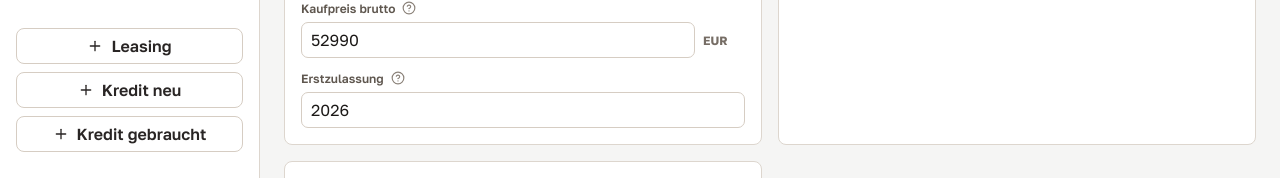
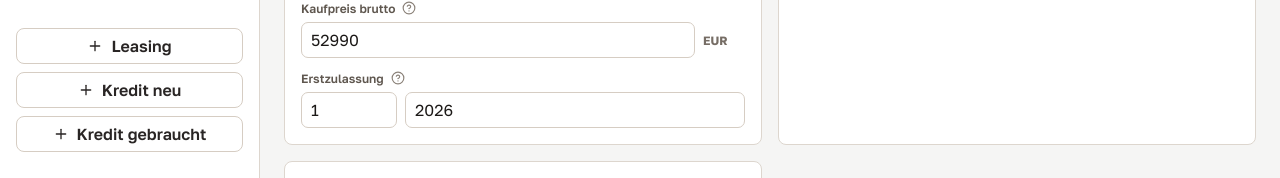
Before and after one commit to levrom/felev-ev-compare, a React (Vite) app: page / in a window 1280 px wide. Shown: the part 547-725 px from the top of the page. Built offline with nearby package versions, Linux system fonts and the light colour scheme.

Commit message:
Add registration month to monthly compare

```diff
--- a/src/App.tsx
+++ b/src/App.tsx
@@ -110,6 +110,7 @@ const UI_TEXT = {
       purchasePriceGross: "Kaufpreis brutto",
       vatRate: "USt-Satz",
       usedVatMode: "USt bei Gebrauchtwagen",
+      firstRegistrationMonth: "Erstzulassung Monat",
       firstRegistrationYear: "Erstzulassung",
       afaYears: "AfA-Jahre",
       privateUseMethod: "Methode Privatnutzung",
@@ -219,6 +220,7 @@ const UI_TEXT = {
       purchasePriceGross: "Gesamter Kaufpreis brutto vor Finanzierung. Daraus kommen Cashflow und Vorsteuerlogik.",
       vatRate: "Globaler USt-Satz für Brutto-Netto-Aufteilung und Vorsteuerabzug.",
       usedVatMode: "Steuerlogik für Gebrauchtwagen, wenn keine abziehbare USt vorliegt.",
+      firstRegistrationMonth: "Monat der Erstzulassung. Er gehört mit dem Jahr zur Datumsbasis für Monatsansichten und das Gebrauchtwagenalter.",
       firstRegistrationYear: "Dient zur Ableitung des Fahrzeugalters für Gebrauchtwagen.",
       afaYears: "Globaler AfA-Zeitraum, der die Abschreibungsdauer bestimmt.",
       privateUseMethod: "Wählt zwischen BEV-Regel und manuellem Satz. Das beeinflusst nur den geldwerten Vorteil.",
@@ -325,6 +327,7 @@ const UI_TEXT = {
       purchasePriceGross: "Purchase price gross",
       vatRate: "VAT rate",
       usedVatMode: "Used VAT mode",
+      firstRegistrationMonth: "First registration month",
       firstRegistrationYear: "First registration",
       afaYears: "Afa years",
       privateUseMethod: "Private-use method",
@@ -434,6 +437,7 @@ const UI_TEXT = {
       purchasePriceGross: "Total gross purchase price before financing. It feeds cash out and VAT split logic.",
       vatRate: "Global VAT rate used for gross/net split and input VAT recovery.",
       usedVatMode: "Tax mode for used cars when no deductible VAT is available.",
+      firstRegistrationMonth: "Month of first registration. Paired with the year for monthly compare labels and used-car age.",
       firstRegistrationYear: "Used-car age comes from this year.",
       afaYears: "Global depreciation horizon used for AfA.",
       privateUseMethod: "Chooses between the BEV rule and a manual rate. It only affects the private-use benefit.",
@@ -540,6 +544,7 @@ const UI_TEXT = {
       purchasePriceGross: "Цена покупки gross",
       vatRate: "Ставка НДС",
       usedVatMode: "НДС для б/у",
+      firstRegistrationMonth: "Месяц первой регистрации",
       firstRegistrationYear: "Первая регистрация",
       afaYears: "Годы AfA",
       privateUseMethod: "Метод личного использования",
@@ -649,6 +654,7 @@ const UI_TEXT = {
       purchasePriceGross: "Итоговая цена покупки до финансирования. От нее считаются cash out и НДС.",
       vatRate: "Глобальная ставка НДС для разложения gross/net и Vorsteuer.",
       usedVatMode: "Налоговый режим для б/у авто, если входной НДС не вычитается.",
+      firstRegistrationMonth: "Месяц первой регистрации. Вместе с годом он задаёт дату для месячной таблицы и возраста авто.",
       firstRegistrationYear: "Из этого года считается возраст авто.",
       afaYears: "Глобальный срок AfA для амортизации покупки.",
       privateUseMethod: "Выбирает между правилом BEV и ручным процентом. Влияет только на private-use benefit.",
@@ -738,6 +744,12 @@ function normalizeMonthKey(value: unknown, fallback = currentMonthKey()) {
   if (typeof value !== "string") return fallback;
   const trimmed = value.trim();
   return /^\d{4}-\d{2}$/.test(trimmed) ? trimmed : fallback;
+}
+
+function formatMonthKey(year: number, month: number) {
+  const normalizedYear = Number.isFinite(year) ? Math.round(year) : new Date().getFullYear();
+  const normalizedMonth = Math.max(1, Math.min(12, Math.round(Number.isFinite(month) ? month : 1)));
+  return `${normalizedYear}-${String(normalizedMonth).padStart(2, "0")}`;
 }
 
 function addMonthsToMonthKey(monthKey: string, offset: number) {
@@ -870,6 +882,61 @@ function MonthField({
         value={value}
         onChange={(event) => onChange(event.target.value)}
       />
+    </div>
+  );
+}
+
+function MonthYearField({
+  label,
+  monthValue,
+  yearValue,
+  onMonthChange,
+  onYearChange,
+  help,
+}: {
+  label: string;
+  monthValue: number;
+  yearValue: number;
+  onMonthChange: (value: number) => void;
+  onYearChange: (value: number) => void;
+  help?: string;
+}) {
+  const monthId = useId();
+  const yearId = useId();
+  return (
+    <div className="field">
+      <div className="fieldLabelRow">
+        <label>{label}</label>
+        {help ? <TooltipButton help={help} label={label} /> : null}
+      </div>
+      <div className="datePair">
+        <input
+          id={monthId}
+          type="number"
+          min={1}
+          max={12}
+          step={1}
+          inputMode="numeric"
+          value={Number.isFinite(monthValue) ? monthValue : 1}
+          onChange={(event) => {
+            const next = Number(event.target.value);
+            onMonthChange(Number.isFinite(next) ? Math.max(1, Math.min(12, Math.round(next))) : 1);
+          }}
+          aria-label={`${label} month`}
+        />
+        <input
+          id={yearId}
+          type="number"
+          step={1}
+          inputMode="numeric"
+          value={Number.isFinite(yearValue) ? yearValue : new Date().getFullYear()}
+          onChange={(event) => {
+            const next = Number(event.target.value);
+            onYearChange(Number.isFinite(next) ? Math.round(next) : new Date().getFullYear());
+          }}
+          aria-label={`${label} year`}
+        />
+      </div>
     </div>
   );
 }
@@ -1071,6 +1138,7 @@ function normalizeAppStateFromInput(raw: unknown): AppState {
         purchasePriceGross: finiteNumber(scenario.car.purchasePriceGross, 0),
         vatRate: settings.vatRate,
         vatMode: scenario.kind === "credit-used" ? settings.usedVatMode : "regular",
+        firstRegistrationMonth: Math.max(1, Math.min(12, Math.round(finiteNumber(scenario.car.firstRegistrationMonth, 1)))),
         firstRegistrationYear: finiteNumber(scenario.car.firstRegistrationYear, new Date().getFullYear()),
         afaYears: settings.afaYears,
         privateUseMethod: scenario.car.privateUseMethod ?? "auto-bev",
@@ -1180,6 +1248,7 @@ function newScenario(kind: ScenarioKind, ui: UiText = UI_TEXT.de, settings: TaxS
     purchasePriceGross: kind === "credit-used" ? 35000 : 55000,
     vatRate: settings.vatRate,
     vatMode: kind === "credit-used" ? settings.usedVatMode : "regular",
+    firstRegistrationMonth: 1,
     firstRegistrationYear: kind === "credit-used" ? 2023 : 2026,
     afaYears: settings.afaYears,
     privateUseMethod: "auto-bev",
@@ -1372,14 +1441,14 @@ function CompareModal({
   open,
   scenarios,
   results,
-  settings,
+  comparisonStartMonth,
   onClose,
   ui,
 }: {
   open: boolean;
   scenarios: ScenarioInput[];
   results: ScenarioResult[];
-  settings: TaxSettings;
+  comparisonStartMonth: string;
   onClose: () => void;
   ui: UiText;
 }) {
@@ -1389,7 +1458,7 @@ function CompareModal({
   const maxYears = Math.max(...results.map((result) => result.years.length), 0);
   const maxMonths = Math.max(...results.map((result) => result.months.length), 0);
   const rowCount = compareMode === "year" ? maxYears : maxMonths;
-  const comparisonStartMonth = normalizeMonthKey(settings.comparisonStartMonth);
+  const comparisonStartMonthKey = normalizeMonthKey(comparisonStartMonth);
   const totalRows: Array<[string, (result: ScenarioResult) => string]> = [
     [ui.compareRows.afterTaxMonth, (result) => eur(result.afterTaxMonthlyEquivalent)],
     [ui.compareRows.totalGross, (result) => eur(result.totalGrossCashOut)],
@@ -1453,7 +1522,7 @@ function CompareModal({
                     const rowLabel =
                       compareMode === "year"
                         ? String(rowNumber)
-                        : `${rowNumber} - ${addMonthsToMonthKey(comparisonStartMonth, rowNumber - 1)}`;
+                        : `${rowNumber} - ${addMonthsToMonthKey(comparisonStartMonthKey, rowNumber - 1)}`;
                     return (
                       <tr key={rowNumber}>
                         <td>{rowLabel}</td>
@@ -1614,10 +1683,20 @@ function ScenarioEditor({
               suffix="EUR"
               help={ui.help.purchasePriceGross}
             />
-            <NumberField
+            <MonthYearField
               label={ui.fields.firstRegistrationYear}
-              value={selected.car.firstRegistrationYear}
-              onChange={(firstRegistrationYear) =>
+              monthValue={selected.car.firstRegistrationMonth ?? 1}
+              yearValue={selected.car.firstRegistrationYear}
+              onMonthChange={(firstRegistrationMonth) =>
+                onUpdateScenario({
+                  ...selected,
+                  car: {
+                    ...selected.car,
+                    firstRegistrationMonth,
+                  },
+                })
+              }
+              onYearChange={(firstRegistrationYear) =>
                 onUpdateScenario({
                   ...selected,
                   car: {
@@ -1626,7 +1705,7 @@ function ScenarioEditor({
                   },
                 })
               }
-              help={ui.help.firstRegistrationYear}
+              help={ui.help.firstRegistrationMonth}
             />
           </div>
         </section>
@@ -2062,6 +2141,12 @@ export default function App() {
     [state.scenarios, state.settings],
   );
   const selectedResult = results.find((result) => result.id === selected?.id);
+  const selectedComparisonStartMonth =
+    state.settings.comparisonStartMonth !== DEFAULT_TAX_SETTINGS.comparisonStartMonth
+      ? normalizeMonthKey(state.settings.comparisonStartMonth)
+      : selected && Number.isFinite(selected.car.firstRegistrationYear) && Number.isFinite(selected.car.firstRegistrationMonth)
+        ? formatMonthKey(selected.car.firstRegistrationYear, selected.car.firstRegistrationMonth)
+        : state.settings.comparisonStartMonth;
 
   function updateScenario(next: ScenarioInput) {
     setState((current) => ({
@@ -2278,7 +2363,7 @@ export default function App() {
         open={compareOpen}
         scenarios={state.scenarios}
         results={results}
-        settings={state.settings}
+        comparisonStartMonth={selectedComparisonStartMonth}
         onClose={() => setCompareOpen(false)}
         ui={ui}
       />
--- a/src/lib/calculator.ts
+++ b/src/lib/calculator.ts
@@ -11,6 +11,7 @@ export type CarInput = {
   purchasePriceGross: number;
   vatRate: number;
   vatMode: VatMode;
+  firstRegistrationMonth: number;
   firstRegistrationYear: number;
   afaYears: number;
   privateUseMethod: PrivateUseMethod;
@@ -285,6 +286,11 @@ function normalizeStartMonth(startMonth: number) {
   return Math.max(1, Math.min(12, Math.round(startMonth)));
 }
 
+function normalizeMonthOfYear(month: number) {
+  if (!Number.isFinite(month)) return 1;
+  return Math.max(1, Math.min(12, Math.round(month)));
+}
+
 export function calculateCreditPayment(
   principalGross: number,
   balloonGross: number,
@@ -456,6 +462,9 @@ function normalizeScenario(scenario: ScenarioInput): ScenarioInput {
     purchasePriceGross: finiteNumber(scenario.car?.purchasePriceGross, 0),
     vatRate: finiteNumber(scenario.car?.vatRate, 0.19),
     vatMode: scenario.car?.vatMode ?? (isUsed ? "none" : "regular"),
+    firstRegistrationMonth: normalizeMonthOfYear(
+      finiteNumber(scenario.car?.firstRegistrationMonth, 1),
+    ),
     firstRegistrationYear: Math.round(finiteNumber(scenario.car?.firstRegistrationYear, currentYear)),
     afaYears: Math.max(1, Math.round(finiteNumber(scenario.car?.afaYears, isUsed ? 3 : 6))),
     privateUseMethod: scenario.car?.privateUseMethod ?? "auto-bev",
--- a/src/lib/defaults.ts
+++ b/src/lib/defaults.ts
@@ -12,6 +12,7 @@ export const DEFAULT_SCENARIOS: ScenarioInput[] = [
       purchasePriceGross: 52990,
       vatRate: 0.19,
       vatMode: "regular",
+      firstRegistrationMonth: 1,
       firstRegistrationYear: 2026,
       afaYears: 6,
       privateUseMethod: "auto-bev",
@@ -54,6 +55,7 @@ export const DEFAULT_SCENARIOS: ScenarioInput[] = [
       purchasePriceGross: 53500,
       vatRate: 0.19,
       vatMode: "regular",
+      firstRegistrationMonth: 1,
       firstRegistrationYear: 2026,
       afaYears: 6,
       privateUseMethod: "auto-bev",
@@ -98,6 +100,7 @@ export const DEFAULT_SCENARIOS: ScenarioInput[] = [
       purchasePriceGross: 34900,
       vatRate: 0.19,
       vatMode: "none",
+      firstRegistrationMonth: 1,
       firstRegistrationYear: 2023,
       afaYears: 3,
       privateUseMethod: "auto-bev",
--- a/src/styles.css
+++ b/src/styles.css
@@ -539,6 +539,16 @@ button:disabled {
   color: #766d65;
 }
 
+.datePair {
+  display: grid;
+  grid-template-columns: 96px minmax(0, 1fr);
+  gap: 8px;
+}
+
+.datePair input {
+  min-width: 0;
+}
+
 .inputWrap {
   display: flex;
   align-items: center;
```
Also changed, not shown: 1 other file (tests, documents, lock files or other folders).
